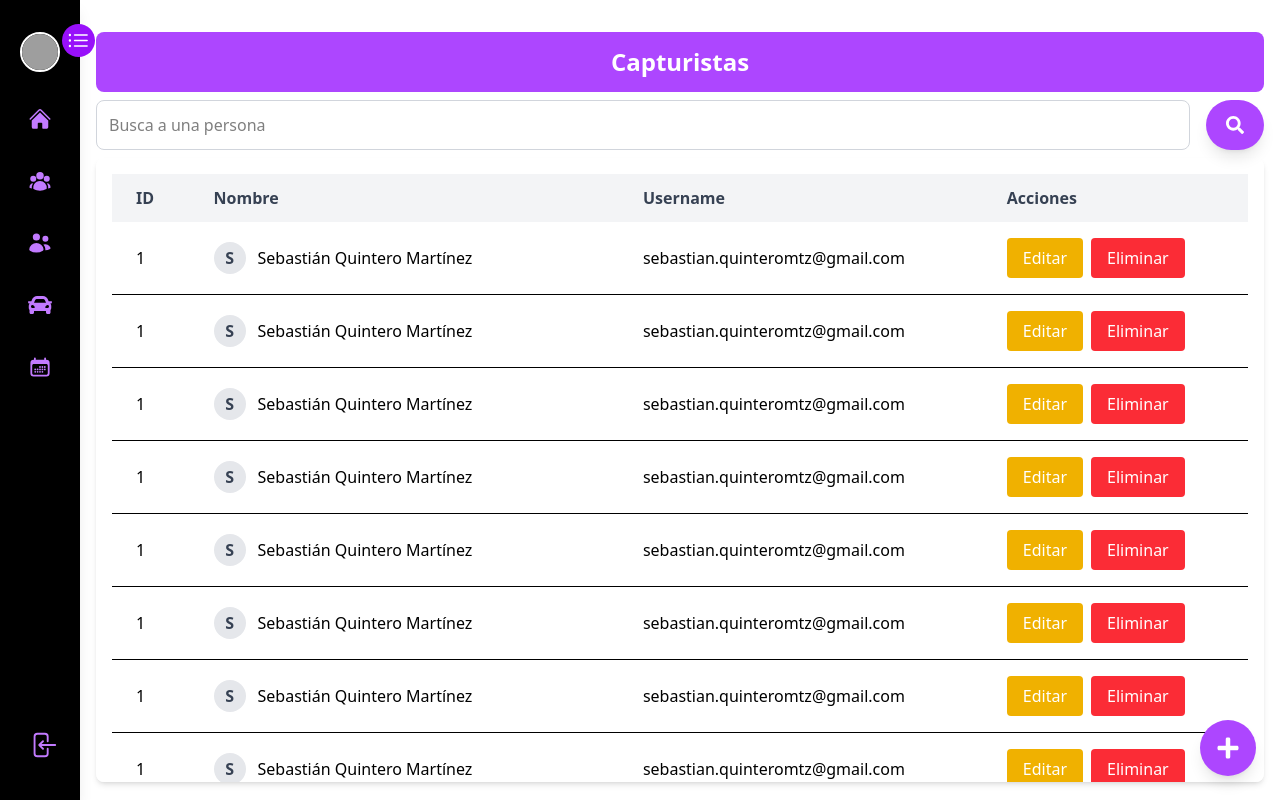
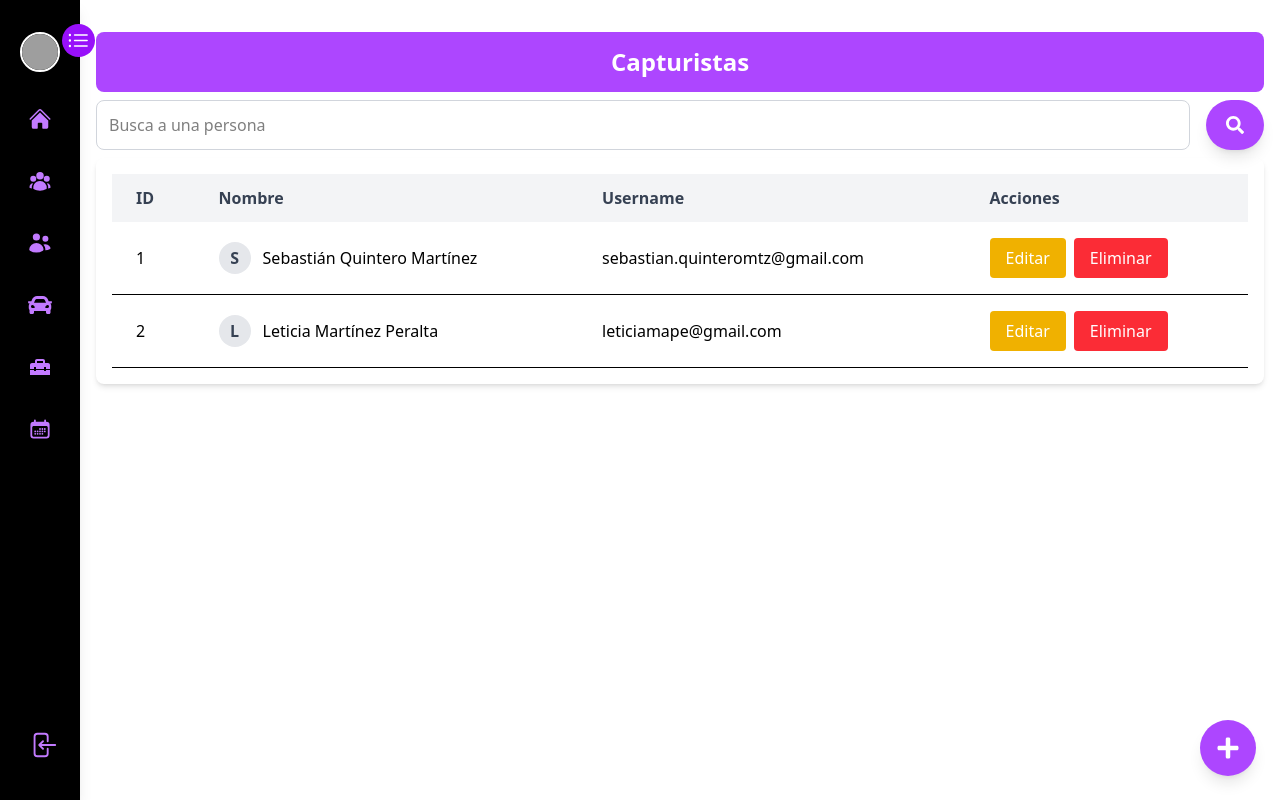
Before and after one commit to Carlos-GH23/SIGMA_FULLSTACKERS, a React (Vite) app in the folder frontend/: page /admin/capturistas in a window 1280 px wide. Built offline with nearby package versions, Linux system fonts and the light colour scheme; grey boxes are pictures that could not be loaded.

Commit message:
Modificaciones para alertas de confirmar acción, agregar parametro al modelo, agregar Servicios a menu, hacer un poco dinamico el crud de capturista

```diff
--- a/frontend/src/components/admin/Listcapturist.tsx
+++ b/frontend/src/components/admin/Listcapturist.tsx
@@ -2,132 +2,92 @@ import { useState } from "react";
 import { FaPlus, FaSearch } from "react-icons/fa";
 import ModalForm from "../components/ModalForm";
 import AlertMessage from "../components/AlertMessage";
+import { UserModel } from "../../models/UserModel";
 
-interface Capturista {
-  id: number;
-  nombre: string;
-  username: string;
-  password: string;
-}
-
-const capturistasData: Capturista[] = [
+// Datos iniciales de usuarios
+const initialUsers: UserModel[] = [
   {
     id: 1,
     nombre: "Sebastián Quintero Martínez",
     username: "sebastian.quinteromtz@gmail.com",
     password: "***********",
-  },
-  {
-    id: 1,
-    nombre: "Sebastián Quintero Martínez",
-    username: "sebastian.quinteromtz@gmail.com",
-    password: "***********",
-  },
-  {
-    id: 1,
-    nombre: "Sebastián Quintero Martínez",
-    username: "sebastian.quinteromtz@gmail.com",
-    password: "***********",
-  },
-  {
-    id: 1,
-    nombre: "Sebastián Quintero Martínez",
-    username: "sebastian.quinteromtz@gmail.com",
-    password: "***********",
-  },
-  {
-    id: 1,
-    nombre: "Sebastián Quintero Martínez",
-    username: "sebastian.quinteromtz@gmail.com",
-    password: "***********",
-  },
-  {
-    id: 1,
-    nombre: "Sebastián Quintero Martínez",
-    username: "sebastian.quinteromtz@gmail.com",
-    password: "***********",
-  },
-  {
-    id: 1,
-    nombre: "Sebastián Quintero Martínez",
-    username: "sebastian.quinteromtz@gmail.com",
-    password: "***********",
-  },
-  {
-    id: 1,
-    nombre: "Sebastián Quintero Martínez",
-    username: "sebastian.quinteromtz@gmail.com",
-    password: "***********",
+    token: "12345",
+    tipo: "Admin"
   },
   {
     id: 2,
     nombre: "Leticia Martínez Peralta",
     username: "leticiamape@gmail.com",
     password: "***********",
-  },
-  {
-    id: 3,
-    nombre: "Ana Jael Santos Carbajal",
-    username: "anaJael@gmail.com",
-    password: "***********",
-  },
-  {
-    id: 4,
-    nombre: "Erenchan Sama",
-    username: "erenchansama@gmail.com",
-    password: "***********",
-  },
-  {
-    id: 5,
-    nombre: "Carlos Emmanuel Quintero Martinez",
-    username: "carlosquinteromtz@gmail.com",
-    password: "***********",
-  },
-  {
-    id: 6,
-    nombre: "Carlos Quintero Juan",
-    username: "carlosJuan@gmail.com",
-    password: "***********",
+    token: "67890",
+    tipo: "Usuario"
   }
 ];
 
 
 const ListCapturistas = () => {
-  //Variables
+    // Estado para la lista de usuarios
+  const [users, setUsers] = useState<UserModel[]>(initialUsers);
+    // Estado para mostrar/ocultar el modal de formulario
   const [viewModalForm, setViewModalForm] = useState(false);
-  const [formData, setFormData] = useState<Capturista>({ id: 0, nombre: "", username: "", password: "" });
+    // Estado para almacenar los datos del formulario
+  const [formData, setFormData] = useState<UserModel>({ id: 0, nombre: "", username: "", password: "", token: "", tipo: "" });
+    // Estado para mostrar/ocultar la alerta de confirmación
   const [alertMessage, setAlertMessage] = useState(false);
-  const [selectedCapturista, setSelectedCapturista] = useState<Capturista | null>(null);
+    // Estado para el usuario seleccionado para eliminar
+  const [selectedUser, setSelectedUser] = useState<UserModel | null>(null);
 
   //Funciones
+    // Alternar la visibilidad del modal de formulario
   const toggleModalForm = () => setViewModalForm(!viewModalForm);
-  const handleChange = (key: keyof Capturista, value: string | number | Date) => {
+    // Manejar cambios en los campos del formulario
+  const handleChange = (key: keyof UserModel, value: string | number | Date) => {
     setFormData({ ...formData, [key]: value });
   };
+
+    // Manejar el envio del formulario para registrar o editar un usuario
   const handleSubmit = () => {
     console.log("Datos guardados:", formData);
+    if (formData.id === 0) {
+      setUsers([...users, { ...formData, id: users.length + 1 }]);
+    } else {
+      setUsers(users.map(user => (user.id === formData.id ? formData : user)));
+    }
     toggleModalForm();
   };
-  const handleDelete = (capturista: Capturista) => {
-    setSelectedCapturista(capturista);
+
+    // Mostrar alerta antes de eliminar un usuario
+  const handleDelete = (user: UserModel) => {
+    setSelectedUser(user);
     setAlertMessage(true);
   };
+
+    // Confirmar y eliminar el usuario
   const confirmDelete = () => {
-    console.log("Eliminando capturista:", selectedCapturista);
+    console.log("Eliminando capturista:", selectedUser);
+    setUsers(users.filter(user => user.id !== selectedUser?.id));
     setAlertMessage(false);
   };
 
+    // Determinar si el formulario está en modo edición
+  const isEdit = formData.id !== 0;
+
   return (
     <div className="pt-4 w-full ">
+      {/* Encabezado */}
       <div className="w-full h-15 rounded-lg bg-purple-500 text-white mb-2 flex justify-center items-center">
         <h2 className="text-2xl font-bold text-center">Capturistas</h2>
       </div>
+
+      {/* Barra de búsqueda */}
       <div className="my-2 flex flex-row items-center">
         <input type="text" id="person" className="w-full mr-4 p-3 border border-gray-300 rounded-lg focus:ring-2 focus:ring-purple-400" placeholder="Busca a una persona"/>
         <button className="w-[60px] p-4 bg-purple-500 text-white p-3 rounded-full shadow-lg hover:bg-purple-600 transition flex justify-center items-center">
           <FaSearch className="text-lg" />
         </button>
       </div>
+
+      {/* Tabla de usuarios */}
       <div className="max-h-[calc(88vh-80px)] overflow-y-auto min-h-[200px] bg-white shadow-md rounded-lg p-4">
         <table className="min-w-full table-auto ">
           <thead>
@@ -139,7 +99,7 @@ const ListCapturistas = () => {
             </tr>
           </thead>
           <tbody>
-            {capturistasData.map((user) => (
+            {users.map((user) => (
               <tr key={user.id} className="border-b hover:bg-gray-50 transition">
                 <td className="px-6 py-4">{user.id}</td>
                 <td className="px-6 py-4 flex items-center space-x-3">
@@ -151,12 +111,12 @@ const ListCapturistas = () => {
                 <td className="px-6 py-4">{user.username}</td>
                 <td className="px-6 py-4 flex space-x-2">
                   <button
-                    className="px-4 py-2 bg-yellow-500 text-white rounded hover:bg-yellow-600 transition"
+                    className="px-4 py-2 bg-yellow-500 text-white rounded hover:bg-yellow-600 transition cursor-pointer"
                     onClick={() => { setFormData(user); toggleModalForm(); }}>
                     Editar
                   </button>
                   <button
-                    className="px-4 py-2 bg-red-500 text-white rounded hover:bg-red-700 transition"
+                    className="px-4 py-2 bg-red-500 text-white rounded hover:bg-red-700 transition cursor-pointer"
                     onClick={() => handleDelete(user)}>
                     Eliminar
                   </button>
@@ -167,20 +127,60 @@ const ListCapturistas = () => {
         </table>
       </div>
 
+      {/* Botón para registrar capturista */}
       <button
         className="fixed bottom-6 right-6 bg-purple-500 text-white p-4 rounded-full shadow-lg hover:bg-purple-600 transition"
-        onClick={() => { setFormData({ id: 0, nombre: "", username: "", password: "" }); toggleModalForm(); }}>
+        onClick={() => { setFormData({ id: 0, nombre: "", username: "", password: "", token: "", tipo: "" }); toggleModalForm(); }}>
         <FaPlus size={24} />
       </button>
 
       {/* ModalForm */}
-      <ModalForm isOpen={viewModalForm} onClose={toggleModalForm} formData={formData} onChange={handleChange} onSubmit={handleSubmit} />
+      <ModalForm
+        isOpen={viewModalForm}
+        onClose={toggleModalForm}
+        onSubmit={handleSubmit}
+        title={isEdit ? "Editar Capturista" : "Registrar Capturista"}
+        textActionOk={isEdit ? "Actualizar" : "Guardar"}
+        body={
+          <>
+            <div>
+              <label className="block text-sm font-medium">Nombre</label>
+              <input
+                type="text"
+                value={formData.nombre}
+                onChange={(e) => handleChange("nombre", e.target.value)}
+                className="w-full p-3 border border-gray-300 rounded-lg focus:ring-2 focus:ring-purple-400"
+              />
+            </div>
+            <div>
+              <label className="block text-sm font-medium">Usuario</label>
+              <input
+                type="text"
+                value={formData.username}
+                onChange={(e) => handleChange("username", e.target.value)}
+                className="w-full p-3 border border-gray-300 rounded-lg focus:ring-2 focus:ring-purple-400"
+              />
+            </div>
+            <div>
+              <label className="block text-sm font-medium">Contraseña</label>
+              <input
+                type="password"
+                value={formData.password}
+                onChange={(e) => handleChange("password", e.target.value)}
+                className="w-full p-3 border border-gray-300 rounded-lg focus:ring-2 focus:ring-purple-400"
+              />
+            </div>
+          </>
+        }
+        textConfirm={isEdit ? "Confirmación actualización" : "Confirmación registro"}
+        textBodyConfirm={`¿Estás seguro de que deseas ${isEdit ? "actualizar la información del" : "registrar al nuevo"} capturista?`}
+      />
 
-      {/* AlertMessage */}
-      {alertMessage && selectedCapturista && (
+      {/* AlertMessage para eliminar capturista */}
+      {alertMessage && selectedUser && (
         <AlertMessage
           title="Confirmar Eliminación"
-          body={`¿Estás seguro de que deseas eliminar a ${selectedCapturista.nombre}?`}
+          body={`¿Estás seguro de que deseas eliminar a ${selectedUser.nombre}?`}
           onCancel={() => setAlertMessage(false)}
           onConfirm={confirmDelete}
         />
--- a/frontend/src/components/components/ModalForm.tsx
+++ b/frontend/src/components/components/ModalForm.tsx
@@ -1,15 +1,24 @@
-import { useEffect } from "react";
+import { useEffect, ReactNode, useState } from "react";
+import AlertMessage from "./AlertMessage";
+import { GoAlert } from "react-icons/go";
 
-interface ModalProps<T extends Record<string, any>> {
-    isOpen: boolean;
-    onClose: () => void;
-    formData: T;
-    onChange: (key: keyof T, value: string | number | Date) => void;
-    onSubmit: () => void;
+interface ModalProps {
+    isOpen: boolean; // Indica si el modal está abierto o cerrado.
+    onClose: () => void; // Función para cerrar el modal.
+    onSubmit: () => void; // Función que se ejecuta al enviar el formulario.
+    body: ReactNode; // Contenido personalizado dentro del formulario.
+    title?: string; // Título opcional para el modal.
+    textActionOk: string; // Título opcional para el modal
+    textActionCancel?: string; // Título opcional para el modal
+    textConfirm: string; // Título para la confirmacion de modal
+    textBodyConfirm: string; // Contenido para la confirmacion de modal
 }
 
-const ModalForm = <T extends Record<string, any>>({ isOpen, onClose, formData, onChange, onSubmit }: ModalProps<T>) => {
+const ModalForm = ({ isOpen, onClose, onSubmit, body, title = "Formulario", textActionOk, textActionCancel = "Cancelar", textConfirm, textBodyConfirm}: ModalProps) => {
+    const [showAlert, setShowAlert] = useState(false);
+
     useEffect(() => {
+        //Cierra el modal al presionar la tecla Escape.
         const handleEscape = (event: KeyboardEvent) => {
             if (event.key === "Escape") onClose();
         };
@@ -23,30 +32,49 @@ const ModalForm = <T extends Record<string, any>>({ isOpen, onClose, formData, o
     if (!isOpen) return null;
 
     return (
-        <div className="fixed inset-0 flex items-center justify-center bg-black/50 backdrop-blur-sm p-4">
-            <div className="bg-white p-6 rounded-lg shadow-lg w-full max-w-lg sm:max-w-md md:max-w-xl lg:max-w-2xl
-                min-h-[40vh] max-h-[90vh] overflow-y-auto relative">
-                <button onClick={onClose} className="absolute top-2 right-2 text-purple-500 hover:text-gray-700">
-                    ✖
-                </button>
-                <form className="mt-4 grid grid-cols-1 gap-3" onSubmit={(e) => { e.preventDefault(); onSubmit(); }}>
-                    {Object.entries(formData).map(([key, value]) => (
-                        <div key={key} className="mb-2">
-                            <label className="block text-sm font-medium">{key}</label>
-                            <input
-                                type={typeof value === "number" ? "number" : "text"}
-                                value={String(value)}
-                                onChange={(e) => onChange(key as keyof T, e.target.value)}
-                                className="col-span-1 w-full p-3 border border-gray-300 rounded-lg focus:ring-2 focus:ring-purple-400"
-                            />
-                        </div>
-                    ))}
-                </form>
-                <button type="submit" className="bg-purple-500 hover:bg-purple-300 text-white font-bold py-3 px-4 rounded-lg w-full text-lg mt-5">
-                    Guardar
-                </button>
+        <>
+            {/* Modal principal */}
+            <div className="fixed inset-0 flex items-center justify-center bg-black/50 backdrop-blur-sm p-4">
+                <div className="bg-white p-6 rounded-lg shadow-lg w-full max-w-lg sm:max-w-md md:max-w-xl lg:max-w-2xl min-h-[40vh] max-h-[90vh] overflow-y-auto relative">
+
+                    <button onClick={onClose} className="absolute top-2 right-2 text-purple-500 hover:text-gray-700 cursor-pointer">
+                        ✖
+                    </button>
+
+                    <h2 className="text-xl font-semibold text-center mb-4">{title}</h2>
+
+                    <div className="mt-4 grid grid-cols-1 gap-3">{body}</div>
+
+                    <div className="flex justify-end mt-5 space-x-3">
+                        <button
+                            onClick={onClose}
+                            className="bg-gray-400 hover:bg-gray-500 text-white font-bold py-3 px-4 rounded-lg">
+                            {textActionCancel}
+                        </button>
+                        <button
+                            onClick={() => setShowAlert(true)}
+                            className="bg-purple-500 hover:bg-purple-300 text-white font-bold py-3 px-4 rounded-lg">
+                            {textActionOk}
+                        </button>
+                    </div>
+                </div>
             </div>
-        </div>
+
+            {/* Alerta de confirmación */}
+            {showAlert && (
+                <AlertMessage
+                    title={textConfirm}
+                    body={textBodyConfirm}
+                    colorTitle="#F9B600"
+                    onCancel={() => setShowAlert(false)}
+                    onConfirm={() => {
+                        setShowAlert(false);
+                        onSubmit();
+                    }}
+                    icon={<GoAlert className="text-yellow-500 text-8xl mb-4" />}
+                />
+            )}
+        </>
     );
 };
 
--- a/frontend/src/components/components/sidebar.tsx
+++ b/frontend/src/components/components/sidebar.tsx
@@ -1,6 +1,7 @@
 import { useState } from "react";
 import { HiHome, HiListBullet, HiUserGroup, HiMiniUsers, HiMiniCalendarDays, HiArrowLeftOnRectangle } from "react-icons/hi2";
 import { FaCar } from "react-icons/fa";
+import { MdHomeRepairService} from "react-icons/md";
 import { useNavigate } from "react-router-dom";
 
 const Sidebar = ({ user }: { user: string }) => {
@@ -32,28 +33,32 @@ const Sidebar = ({ user }: { user: string }) => {
             )}
           </div>
           <ul className="space-y-4">
-            <li className="flex items-center gap-x-3 p-2 hover:bg-white rounded-lg cursor-pointer">
-              <HiHome className="text-purple-400" size={30} />
+            <li className="flex items-center gap-x-3 p-2 hover:bg-white rounded-lg cursor-pointer" onClick={() => navigate('inicio')}>
+              <HiHome className="text-purple-400" size={30}/>
               {isOpen && <span>Inicio</span>}
             </li>
-            <li className="flex items-center gap-x-3 p-2 hover:bg-white rounded-lg cursor-pointer">
-              <HiUserGroup className="text-purple-400" size={30} />
+            <li className="flex items-center gap-x-3 p-2 hover:bg-white rounded-lg cursor-pointer" onClick={() => navigate('capturistas')}>
+              <HiUserGroup className="text-purple-400" size={30}/>
               {isOpen && <span>Capturistas</span>}
             </li>
-            <li className="flex items-center gap-x-3 p-2 hover:bg-white rounded-lg cursor-pointer relative">
+            <li className="flex items-center gap-x-3 p-2 hover:bg-white rounded-lg cursor-pointer relative" onClick={() => {}}>
               <HiMiniUsers className="text-purple-400" size={30} />
               {isOpen && <span>Clientes</span>}
             </li>
-            <li className="flex items-center gap-x-3 p-2 hover:bg-white rounded-lg cursor-pointer">
+            <li className="flex items-center gap-x-3 p-2 hover:bg-white rounded-lg cursor-pointer"  onClick={() => navigate('vehiculos')}>
               <FaCar className="text-purple-400" size={30} />
               {isOpen && <span>Vehiculos</span>}
             </li>
-            <li className="flex items-center gap-x-3 p-2 hover:bg-white rounded-lg cursor-pointer">
+            <li className="flex items-center gap-x-3 p-2 hover:bg-white rounded-lg cursor-pointer"  onClick={() => {}}>
+              <MdHomeRepairService className="text-purple-400" size={30} />
+              {isOpen && <span>Servicios</span>}
+            </li>
+            <li className="flex items-center gap-x-3 p-2 hover:bg-white rounded-lg cursor-pointer" onClick={() => {}}>
               <HiMiniCalendarDays className="text-purple-400" size={30} />
               {isOpen && <span>Citas</span>}
             </li>
           </ul>
-          <div className="absolute bottom-8 left-5 flex items-center gap-x-3 p-2 rounded-lg text-purple-400 hover:bg-white cursor-pointer">
+          <div className="absolute bottom-8 left-5 flex items-center gap-x-3 p-2 rounded-lg text-purple-400 hover:bg-white cursor-pointer" onClick={() => {}}>
             <HiArrowLeftOnRectangle size={30} />
             {isOpen && <span>Cerrar Sesion</span>}
           </div>
--- a/frontend/src/models/UserModel.ts
+++ b/frontend/src/models/UserModel.ts
@@ -4,4 +4,5 @@ export interface UserModel {
     token: string;
     nombre: string;
     tipo: string;
+    id: number;
 }
```
